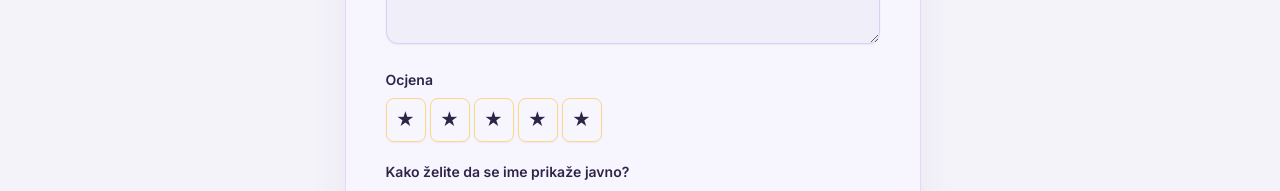
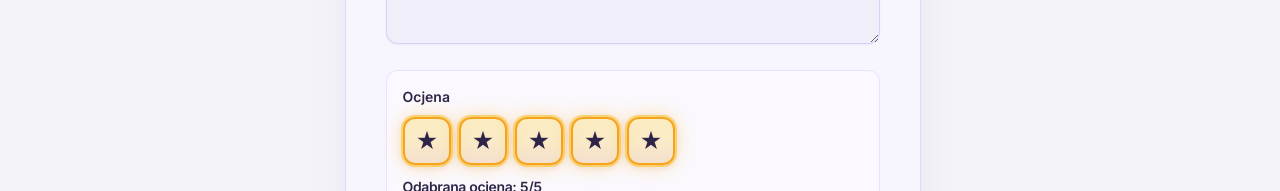
Before and after one commit to AnisLRC/anis-studio, a React (Vite) app: page /ostavi-recenziju in a window 1280 px wide. Shown: the part 761-952 px from the top of the page. Built offline with nearby package versions, Linux system fonts and the light colour scheme; no server answers; the database is empty.

Commit message:
Polish review rating selector

```diff
--- a/src/pages/OstaviRecenzijuPage.tsx
+++ b/src/pages/OstaviRecenzijuPage.tsx
@@ -69,6 +69,8 @@ const copy = {
   labelEmail: { hr: 'Email', en: 'Email' },
   labelText: { hr: 'Vaša recenzija', en: 'Your review' },
   labelRating: { hr: 'Ocjena', en: 'Rating' },
+  /** Ispis ispod zvjezdica, npr. „Odabrana ocjena: 5/5” */
+  ratingSelectedLinePrefix: { hr: 'Odabrana ocjena:', en: 'Selected rating:' },
   labelNamePref: {
     hr: 'Kako želite da se ime prikaže javno?',
     en: 'How would you like your name to appear publicly?',
@@ -383,14 +385,14 @@ export default function OstaviRecenzijuPage({ language }: OstaviRecenzijuPagePro
                       </div>
 
                       {/* rating 1–5 */}
-                      <div>
+                      <div className="rounded-xl border border-[rgba(110,68,255,0.12)] bg-white/45 px-3 py-3.5 dark:border-lavender/12 dark:bg-white/[0.04] sm:px-4 sm:py-4">
                         <p className={labelClass} id="review-rating-label">
                           {t('labelRating')}
                         </p>
                         <div
                           role="group"
                           aria-labelledby="review-rating-label"
-                          className="mt-2 flex flex-wrap items-center gap-0.5 sm:gap-1"
+                          className="mt-2.5 flex flex-wrap items-center justify-center gap-1.5 sm:justify-start sm:gap-2"
                         >
                           {([1, 2, 3, 4, 5] as const).map((value) => {
                             const active = value <= form.rating
@@ -403,19 +405,45 @@ export default function OstaviRecenzijuPage({ language }: OstaviRecenzijuPagePro
                                   setForm((f) => ({ ...f, rating: value }))
                                 }
                                 className={clsx(
-                                  'flex h-11 min-w-[2.75rem] items-center justify-center rounded-lg border text-lg transition sm:h-10 sm:min-w-10',
+                                  'flex h-11 min-h-[44px] min-w-[44px] items-center justify-center rounded-xl border-2 text-xl transition will-change-transform sm:h-12 sm:min-h-[48px] sm:min-w-[48px] sm:text-[1.375rem]',
+                                  'hover:enabled:-translate-y-0.5 hover:enabled:shadow-md',
+                                  'focus-visible:outline-none focus-visible:ring-2 focus-visible:ring-[--color-primary]/45 focus-visible:ring-offset-2 focus-visible:ring-offset-[rgba(248,246,255,0.95)] dark:focus-visible:ring-lavender/50 dark:focus-visible:ring-offset-[rgba(12,10,24,0.92)]',
+                                  'disabled:cursor-not-allowed disabled:opacity-60 disabled:hover:translate-y-0',
                                   active
-                                    ? 'border-amber-400/55 bg-amber-400/12 text-amber-500 shadow-sm dark:border-amber-400/40 dark:bg-amber-400/10 dark:text-amber-300'
-                                    : 'border-[rgba(110,68,255,0.14)] bg-white/50 text-plum/28 hover:border-[--color-primary]/35 hover:bg-white/70 hover:text-plum/45 dark:border-lavender/15 dark:bg-white/[0.06] dark:text-pearl/28 dark:hover:border-lavender/30 dark:hover:bg-white/[0.1] dark:hover:text-pearl/50'
+                                    ? [
+                                        'border-amber-500/90 bg-gradient-to-b from-amber-300/35 via-amber-400/25 to-amber-600/20',
+                                        'text-amber-700 shadow-[0_0_22px_rgba(245,158,11,0.35),0_2px_8px_rgba(180,83,9,0.12)]',
+                                        'ring-2 ring-amber-400/55 dark:border-amber-400/85 dark:from-amber-400/30 dark:via-amber-500/18 dark:to-amber-900/25',
+                                        'dark:text-amber-200 dark:shadow-[0_0_26px_rgba(251,191,36,0.28),0_2px_10px_rgba(0,0,0,0.2)] dark:ring-amber-400/40',
+                                      ]
+                                    : [
+                                        'border-[rgba(110,68,255,0.22)] bg-white/70 text-plum/50 shadow-sm',
+                                        'hover:enabled:border-amber-400/40 hover:enabled:bg-amber-50/80 hover:enabled:text-amber-700/90',
+                                        'dark:border-lavender/22 dark:bg-white/[0.08] dark:text-pearl/45',
+                                        'dark:hover:enabled:border-amber-400/35 dark:hover:enabled:bg-amber-950/30 dark:hover:enabled:text-amber-200/95',
+                                      ]
                                 )}
                                 aria-label={`${value}/5`}
                                 aria-pressed={active}
                               >
-                                <span aria-hidden>★</span>
+                                <span aria-hidden className="drop-shadow-sm">
+                                  ★
+                                </span>
                               </button>
                             )
                           })}
                         </div>
+                        <p
+                          className="mt-3 text-center text-sm font-semibold tracking-tight text-plum/88 dark:text-pearl/88 sm:text-left"
+                          aria-live="polite"
+                        >
+                          <span className="text-plum/55 dark:text-pearl/55">
+                            {copy.ratingSelectedLinePrefix[language]}
+                          </span>{' '}
+                          <span className="tabular-nums text-amber-700 dark:text-amber-200">
+                            {form.rating}/5
+                          </span>
+                        </p>
                       </div>
 
                       {/* name_display_preference */}
```
